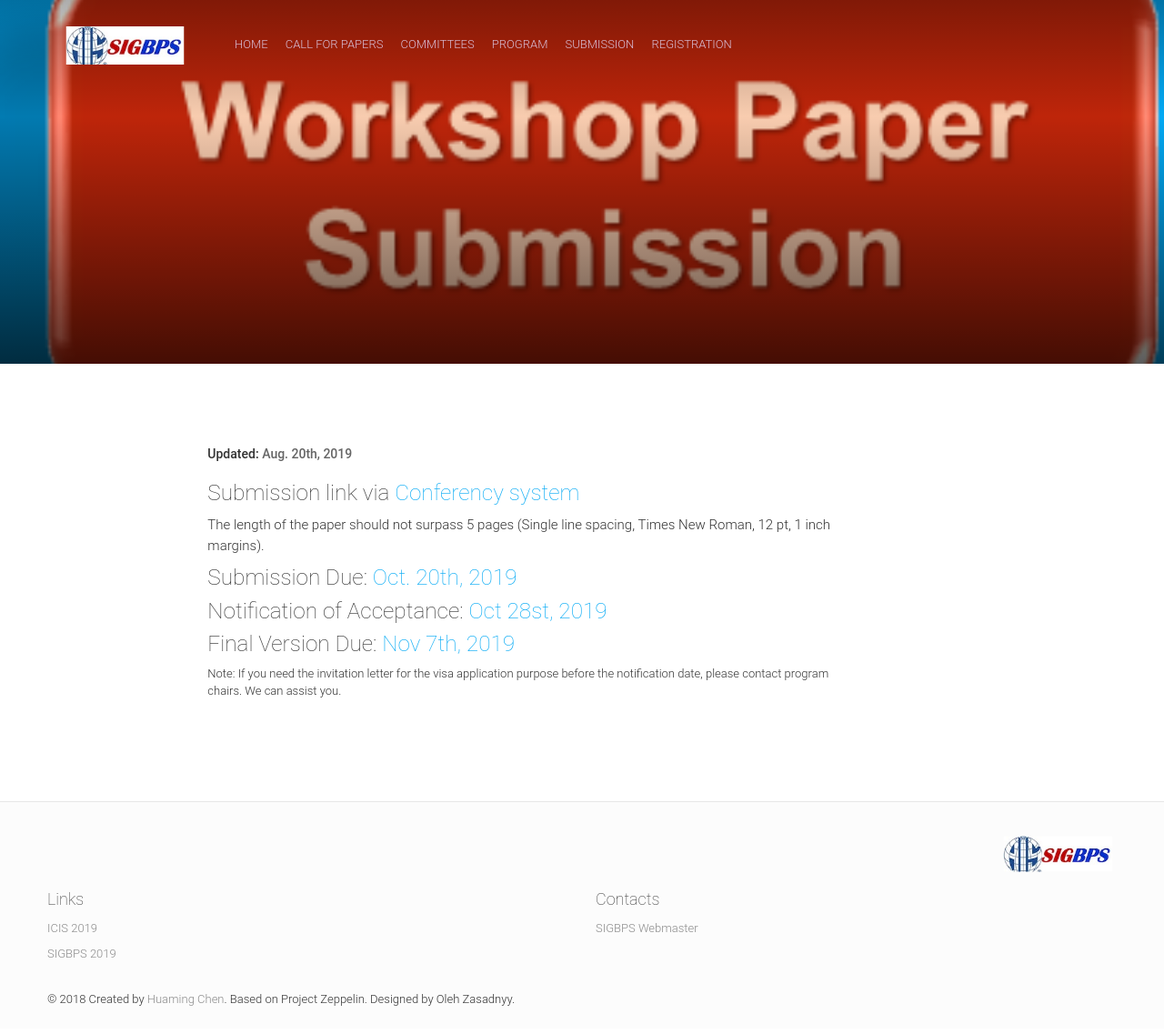
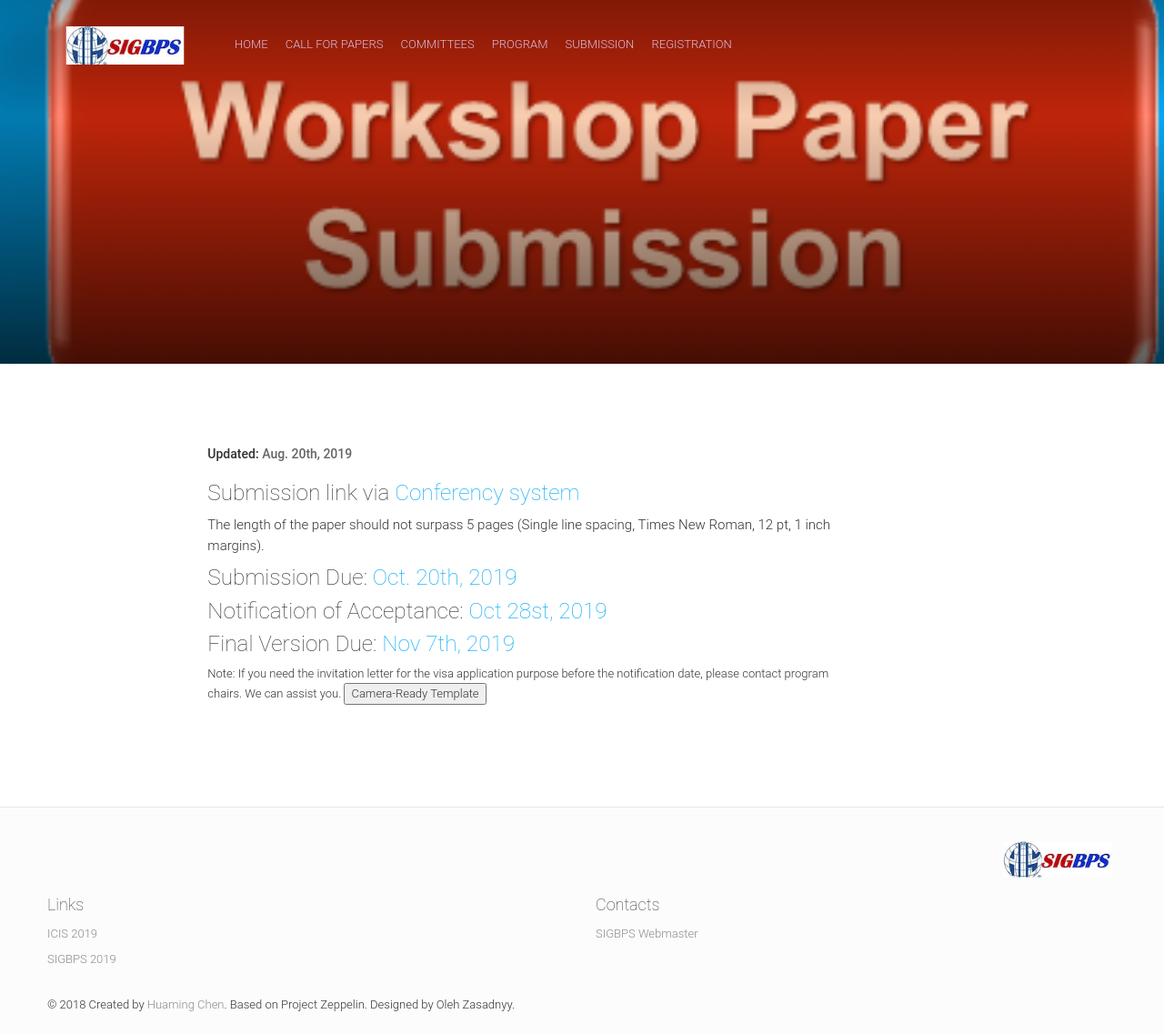
Before and after one commit to jayshanmis/jayshanmis.github.io, a Jekyll site: the page built from submission.html, in a window 1280 px wide and 1137 px high. Shown: the whole window at 91% size. Built offline with Jekyll 4.4.1, drawn with Linux system fonts in a browser that asks for light colours; nearby versions of some CDN libraries.

Commit message:
Update submission.html

```diff
--- a/_includes/submission.html
+++ b/_includes/submission.html
@@ -18,6 +18,7 @@
                             <span><h6>Notification of Acceptance: <a>Oct 28st, 2019</a></h6></span>
                             <span><h6>Final Version Due:<a> Nov 7th, 2019</a></h6></span>
                             <span><h7>Note: If you need the invitation letter for the visa application purpose before the notification date, please contact program chairs. We can assist you.</h7></span>
+                            <button type = "button">Camera-Ready Template</button>
                         </div>
                     </article>
             </div>
```
